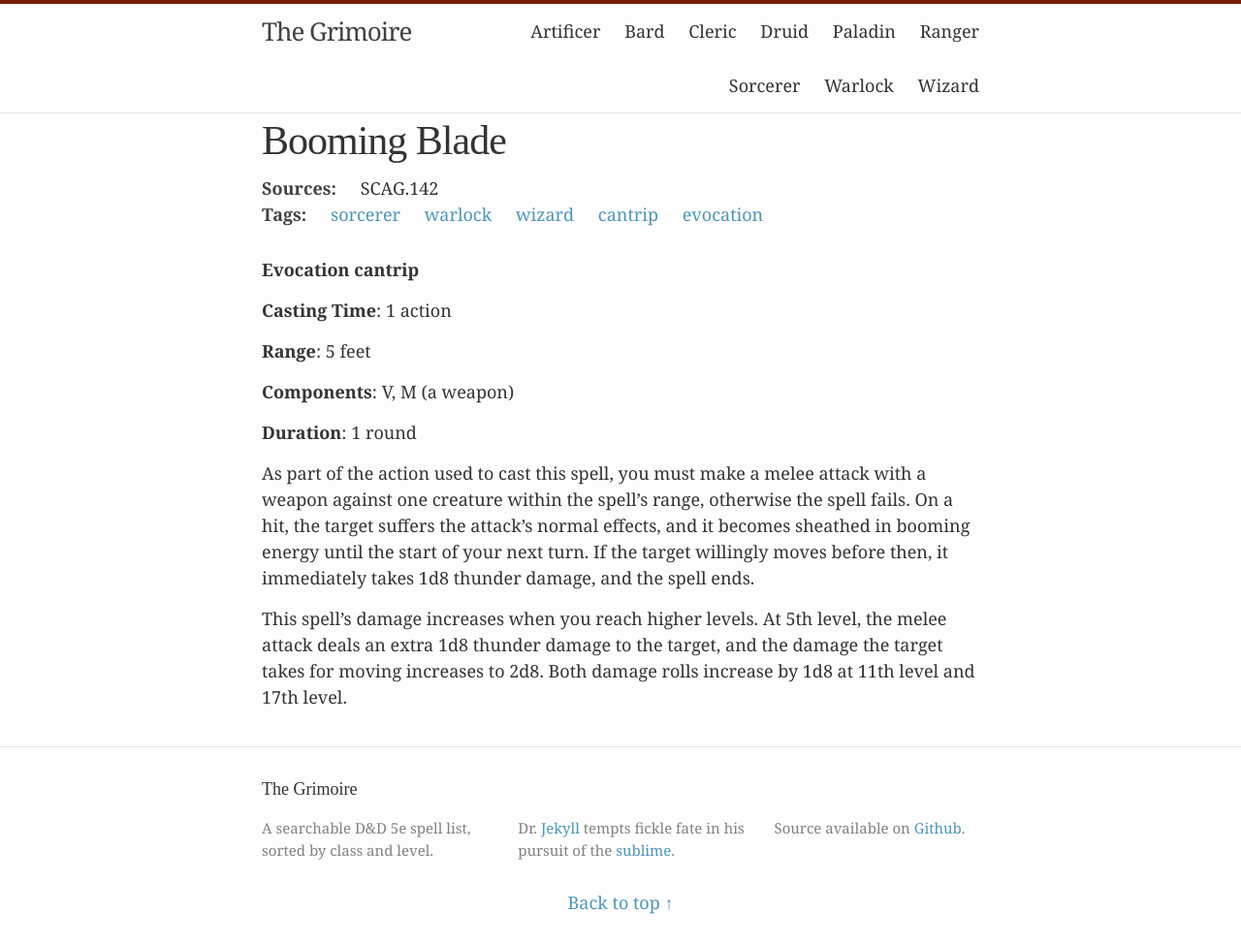
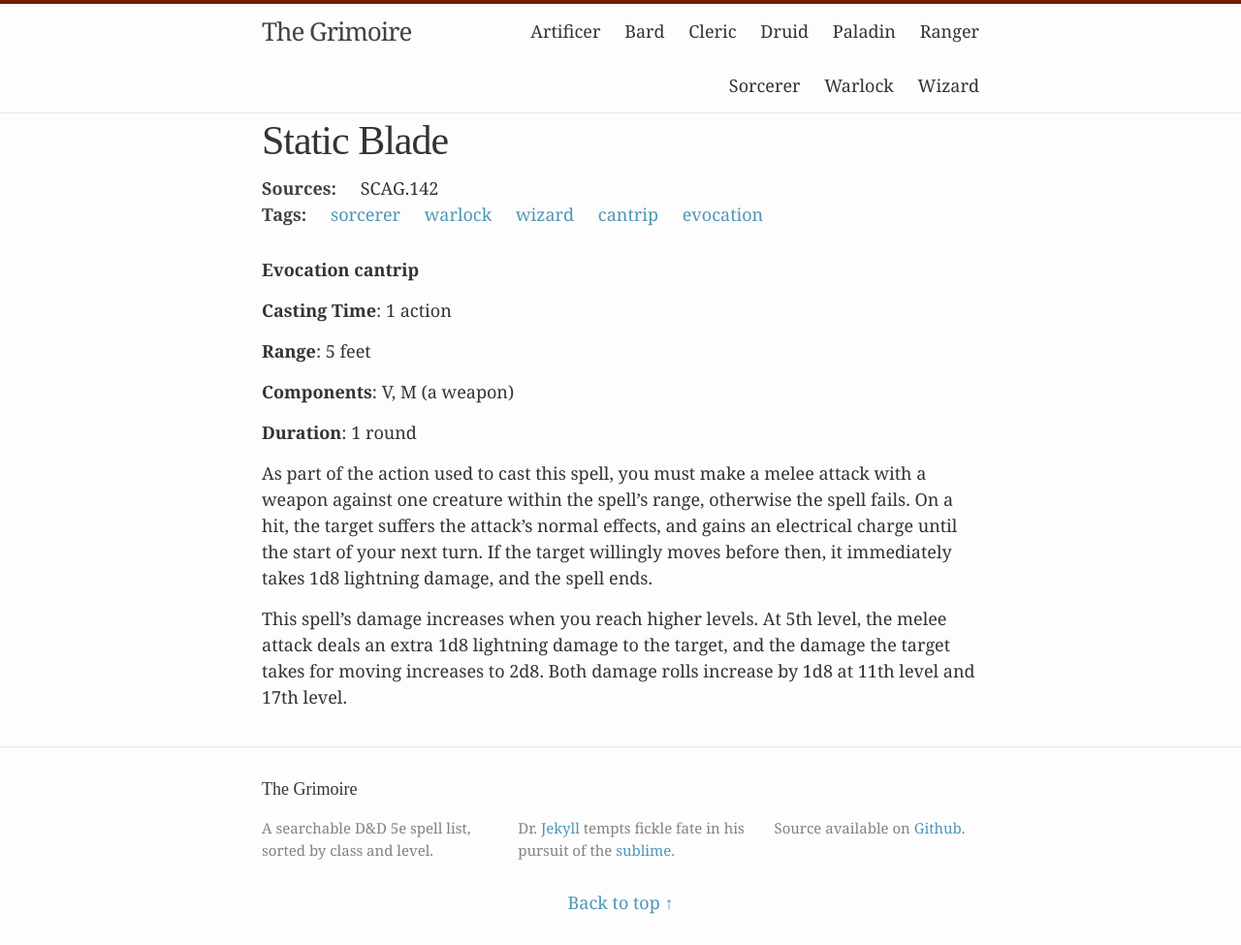
Before and after one commit to LazyDM699/LazyDM699.github.io, a Jekyll site: the page built from _posts/2015-12-07-booming-blade.markdown, in a window 1280 px wide. Shown: the whole page at 97% size. Built offline with Jekyll 4.4.1, drawn with Linux system fonts in a browser that asks for light colours.

Commit message:
Update 2015-12-07-booming-blade.markdown

```diff
--- a/_posts/2015-12-07-booming-blade.markdown
+++ b/_posts/2015-12-07-booming-blade.markdown
@@ -1,6 +1,6 @@
 ---
 layout: post
-title:  "Booming Blade"
+title:  "Static Blade"
 date:   2015-12-07
 sources: [SCAG.142]
 tags: [sorcerer, warlock, wizard, cantrip, evocation]
@@ -16,6 +16,6 @@ tags: [sorcerer, warlock, wizard, cantrip, evocation]
 
 **Duration**: 1 round
 
-As part of the action used to cast this spell, you must make a melee attack with a weapon against one creature within the spell’s range, otherwise the spell fails. On a hit, the target suffers the attack’s normal effects, and it becomes sheathed in booming energy until the start of your next turn. If the target willingly moves before then, it immediately takes 1d8 thunder damage, and the spell ends.
+As part of the action used to cast this spell, you must make a melee attack with a weapon against one creature within the spell’s range, otherwise the spell fails. On a hit, the target suffers the attack’s normal effects, and gains an electrical charge until the start of your next turn. If the target willingly moves before then, it immediately takes 1d8 lightning damage, and the spell ends.
 
-This spell’s damage increases when you reach higher levels. At 5th level, the melee attack deals an extra 1d8 thunder damage to the target, and the damage the target takes for moving increases to 2d8. Both damage rolls increase by 1d8 at 11th level and 17th level.
+This spell’s damage increases when you reach higher levels. At 5th level, the melee attack deals an extra 1d8 lightning damage to the target, and the damage the target takes for moving increases to 2d8. Both damage rolls increase by 1d8 at 11th level and 17th level.
```
